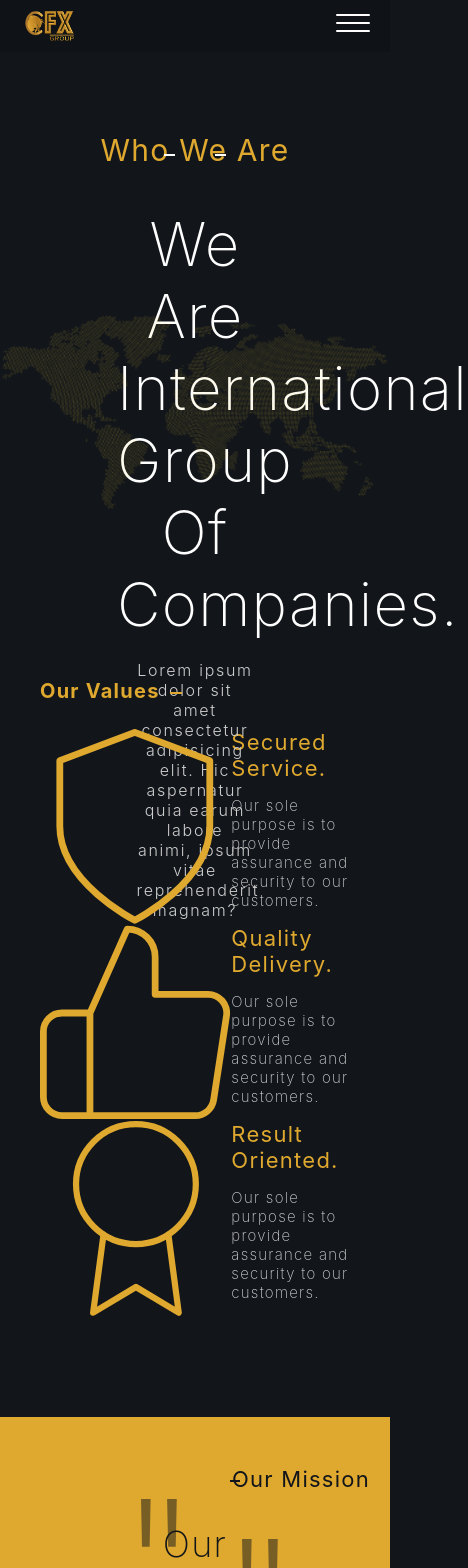
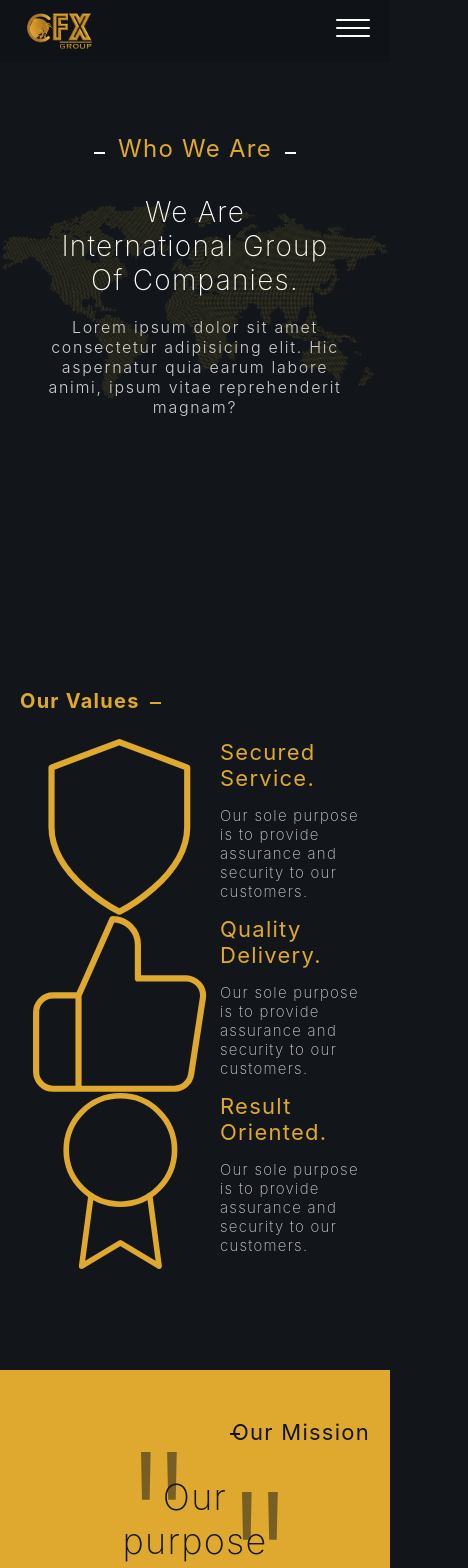
Before and after one commit to zealotdev/cfx-website, a Next.js app: page /about in a window 390 px wide. Shown: the top 1568 px of the page, 468 px wide, since content can reach past the window. Built offline with nearby package versions, Linux system fonts and the light colour scheme.

Commit message:
Responsiveness 75%

```diff
--- a/components/navBar.tsx
+++ b/components/navBar.tsx
@@ -9,7 +9,7 @@ export default function NavBar() {
         <span className={styles.nav_logo}>
           <Link href="/">
             <a>
-              <Image src="/logo.png" width="60" height="50" alt="CFX logo" />
+              <Image src="/logo.png" width="80" height="60" alt="CFX logo" />
             </a>
           </Link>
         </span>
--- a/components/services.tsx
+++ b/components/services.tsx
@@ -111,7 +111,7 @@ export default function Services() {
                 </button>
               </div>
               <div className={styles.services_listItemTwoTitle}>
-                Technology Consultancy Services
+                Investment Management
               </div>
             </div>
           </section>
--- a/pages/about/index.tsx
+++ b/pages/about/index.tsx
@@ -29,7 +29,7 @@ export default function About() {
           </section>
           <section className={styles.coreValues}>
             <h4>Our Values</h4>
-            <div className={styles.valueWrapper}>
+            <div className={styles.valuesWrapper}>
               <div className={styles.Image}>
                 <Image
                   src="/globe.png"
@@ -90,7 +90,7 @@ export default function About() {
             </p>
           </section>
         </main>
-        <Footer />
+        <Footer showInvestment={true} />
       </body>
     </div>
   );
--- a/styles/About.module.scss
+++ b/styles/About.module.scss
@@ -10,11 +10,17 @@
   width: 100%;
 
   & h4 {
-    font-size: 3rem;
+    font-size: 2.4rem;
     font-weight: 400;
     position: relative;
     color: $primaryColor;
 
+    @include for-tablet-portrait-up {
+      font-size: 2.6rem;
+    }
+    @include for-tablet-landscape-up {
+      font-size: 3rem;
+    }
     &::before {
       content: '';
       position: absolute;
@@ -22,7 +28,14 @@
       height: 0.4rem;
       width: 3%;
       top: 50%;
-      left: 42%;
+      left: 24%;
+
+      @include for-tablet-portrait-up {
+        left: 34%;
+      }
+      @include for-desktop-up {
+        left: 40%;
+      }
     }
     &::after {
       content: '';
@@ -31,42 +44,85 @@
       height: 0.4rem;
       width: 3%;
       top: 50%;
-      right: 42%;
+      right: 24%;
+
+      @include for-tablet-portrait-up {
+        right: 34%;
+      }
+      @include for-desktop-up {
+        right: 40%;
+      }
     }
   }
 
   & h2 {
-    font-size: 6rem;
+    font-size: 2.8rem;
     font-weight: 200;
-    width: 40%;
+    width: 70%;
     margin: 0 auto 2rem auto;
     text-transform: capitalize;
+
+    @include for-tablet-portrait-up {
+      font-size: 4rem;
+      width: 60%;
+    }
+    @include for-tablet-landscape-up {
+      font-size: 4.8rem;
+      width: 50%;
+    }
+    @include for-desktop-up {
+      font-size: 6rem;
+      width: 40%;
+    }
   }
 
   & p {
     font-size: 1.6rem;
-    width: 30%;
+    width: 80%;
     font-weight: 300;
     margin: 0 auto;
     color: $textGray;
     letter-spacing: 0.17rem;
+
+    @include for-tablet-portrait-up {
+      font-size: 1.8rem;
+      width: 60%;
+    }
+    @include for-tablet-landscape-up {
+      width: 40%;
+      font-size: 2rem;
+    }
   }
   &::before {
     content: '';
     background: url('../public/worldmap.png') center no-repeat;
     background-size: contain;
-    height: 120%;
+    height: 80%;
     width: 100%;
     position: absolute;
     top: 0;
     left: 0;
     opacity: 0.3;
+
+    @include for-tablet-portrait-up {
+      height: 90%;
+    }
+    @include for-desktop-up {
+      height: 120%;
+    }
+    @include for-big-desktop-up {
+      height: 120%;
+    }
   }
 }
 
 // Core Values Section
 .coreValues {
-  padding: 0 4rem;
+  padding: 0 2rem;
+
+  @include for-tablet-portrait-up {
+    padding: 0 2rem;
+  }
 
   @include for-desktop-up {
     padding: 0 20%;
@@ -77,19 +133,28 @@
     font-size: 2rem;
     position: relative;
 
+    @include for-tablet-portrait-up {
+      font-size: 2.4rem;
+    }
+
     &::after {
       content: '';
       position: absolute;
       border-bottom: 2px solid $primaryColor;
       height: 0.4rem;
-      width: 4%;
+      width: 3%;
       top: 50%;
       transform: translateY(-50%);
       left: 13rem;
+
+      @include for-tablet-portrait-up {
+        left: 15rem;
+        width: 4%;
+      }
     }
   }
 
-  & .valueWrapper {
+  & .valuesWrapper {
     @include for-tablet-landscape-up {
       justify-content: space-between;
       display: flex;
@@ -97,6 +162,7 @@
 
     & .Image {
       display: none;
+      width: 20%;
 
       @include for-tablet-landscape-up {
         display: block;
--- a/styles/Footer.module.scss
+++ b/styles/Footer.module.scss
@@ -1,4 +1,5 @@
 @import './utils/presets.scss';
+@import './mixins/media.scss';
 
 .footer {
   display: flex;
@@ -13,16 +14,32 @@
 
 .footerDetails {
   display: flex;
-  justify-content: space-evenly;
+  flex-direction: column;
   align-content: space-around;
-  padding: 4rem 0;
+  padding: 4rem 2rem;
+
+  @include for-tablet-landscape-up {
+    flex-direction: row;
+    padding: 4rem 0;
+    justify-content: space-evenly;
+  }
 }
 .addresses {
   display: flex;
+  flex-direction: column;
   width: 40%;
   justify-content: space-between;
+  margin: 0 0 2rem 0;
+
+  @include for-tablet-landscape-up {
+    margin: 0;
+  }
 }
 .links {
+  margin: 0 0 2rem 0;
+  @include for-tablet-landscape-up {
+    margin: 0;
+  }
 }
 .subTitle {
   color: #fff;
--- a/styles/NavBar.module.scss
+++ b/styles/NavBar.module.scss
@@ -98,18 +98,6 @@
     @include for-tablet-landscape-up {
       font-size: 1.6rem;
     }
-
-    &::before {
-      content: '';
-      height: 0.4rem;
-      width: 10%;
-      border-radius: 0.4rem;
-      background-color: #dfa82e;
-      position: absolute;
-      top: -0.8rem;
-      left: 50%;
-      transform: translate(-50%, -50%);
-    }
   }
 
   &_link_item {
--- a/styles/investment.module.scss
+++ b/styles/investment.module.scss
@@ -1,14 +1,21 @@
 @import './utils/presets.scss';
+@import './mixins/media.scss';
 
 .investmentSection {
   color: #fff;
-  // padding: 6rem;
   margin: 2rem 0;
   display: flex;
   flex-direction: column;
   align-items: center;
   justify-content: center;
-  font-size: 2rem;
+  font-size: 1.4rem;
+
+  @include for-tablet-portrait-up {
+    font-size: 1.8rem;
+  }
+  @include for-tablet-landscape-up {
+    font-size: 2rem;
+  }
 }
 
 .title {
```
Also changed, not shown: styles/Services.module.scss (+95 -20 lines), styles/Team.module.scss (deleted, +0 -41 lines), 1 other file (tests, documents, lock files or other folders).
